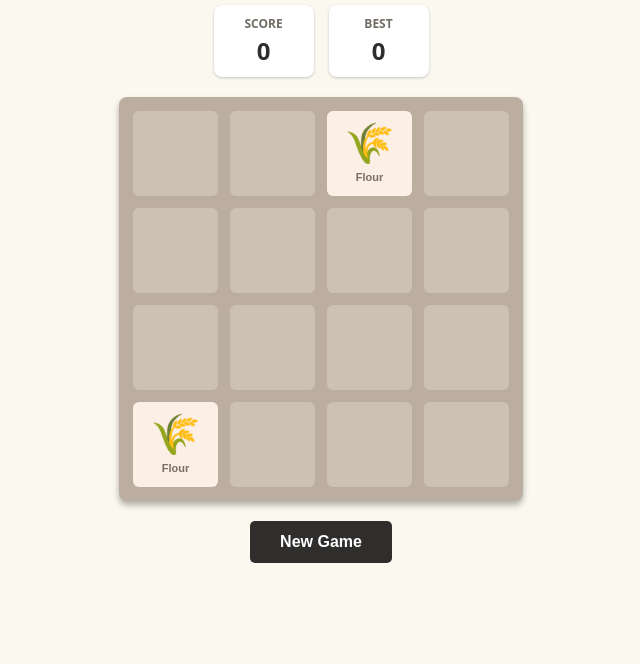
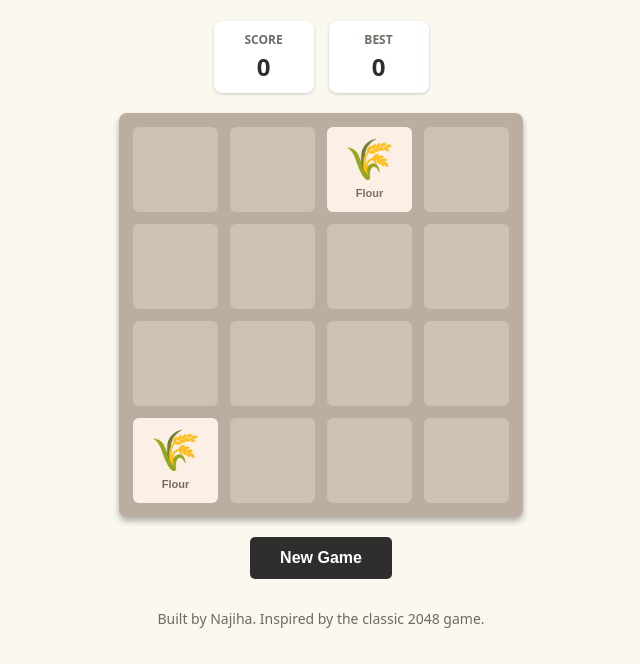
Before and after one commit to najiha2002/bakery-2048, a plain HTML site: page index.html in a window 1280 px wide. Shown: the part 136-800 px from the top of the page, without its empty margins (319-959 px from the left). Drawn offline with Linux system fonts and the light colour scheme.

Commit message:
add footer and position it properly

```diff
--- a/index.html
+++ b/index.html
@@ -26,6 +26,9 @@
 
         <button id="resetButton">New Game</button>
     </div>
+    <footer>
+        <p>Built by Najiha. Inspired by the classic 2048 game.</p>
+    </footer>
     <script src="src/js/constants.js"></script>
     <script src="src/js/utils.js"></script>
     <script src="src/js/script.js"></script>
--- a/src/style.css
+++ b/src/style.css
@@ -7,7 +7,9 @@
 body {
     font-family: system-ui, -apple-system, BlinkMacSystemFont, 'Segoe UI', sans-serif;
     display: flex;
+    flex-direction: column;
     justify-content: center;
+    align-items: center;
     min-height: 100vh;
     background-color: #faf8ef;
     padding: 20px 0;
@@ -98,5 +100,16 @@ canvas {
 }
 
 #resetButton:active {
-    background-color: #b48282;
+    background-color: #4f4c48;
 }
+
+footer {
+    margin-top: 30px;
+    text-align: center;
+    color: #6e6966;
+    font-size: 14px;
+}
+
+footer p {
+    margin: 0;
+}
```
